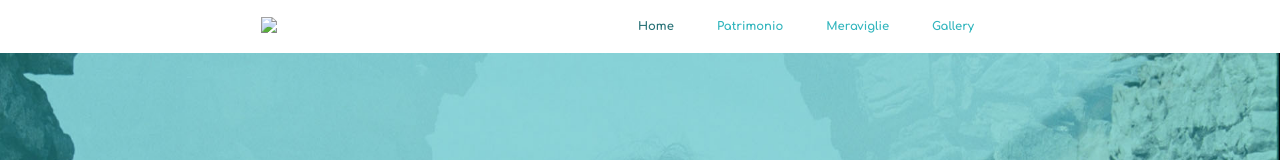
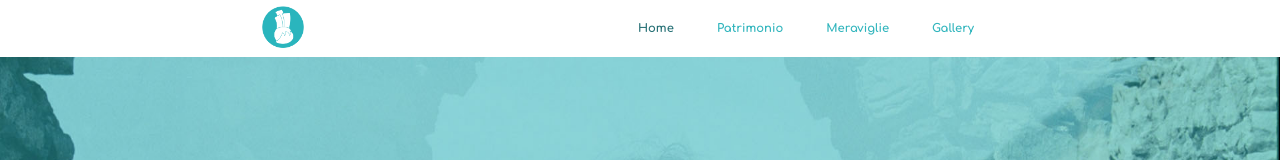
Before and after one commit to PinkLaura/CinqueTerre, a plain HTML site: page index.html in a window 1280 px wide. Shown: the top 160 px of the page. Drawn offline with Linux system fonts and the light colour scheme; files whose address does not match are found by name.

Commit message:
Logo provvisorio

```diff
--- a/index.html
+++ b/index.html
@@ -27,7 +27,7 @@
         <div class="menu cont contFlex">
 
             <div class="logoDiv">
-                <img src="../../Logo/Logo_5_terre-06.png" />
+                <img src= "/immagini/Logo.png" />
             </div>
 
             <nav class="menuElementi">
```
Also changed, not shown: immagini/Logo.png (added).
